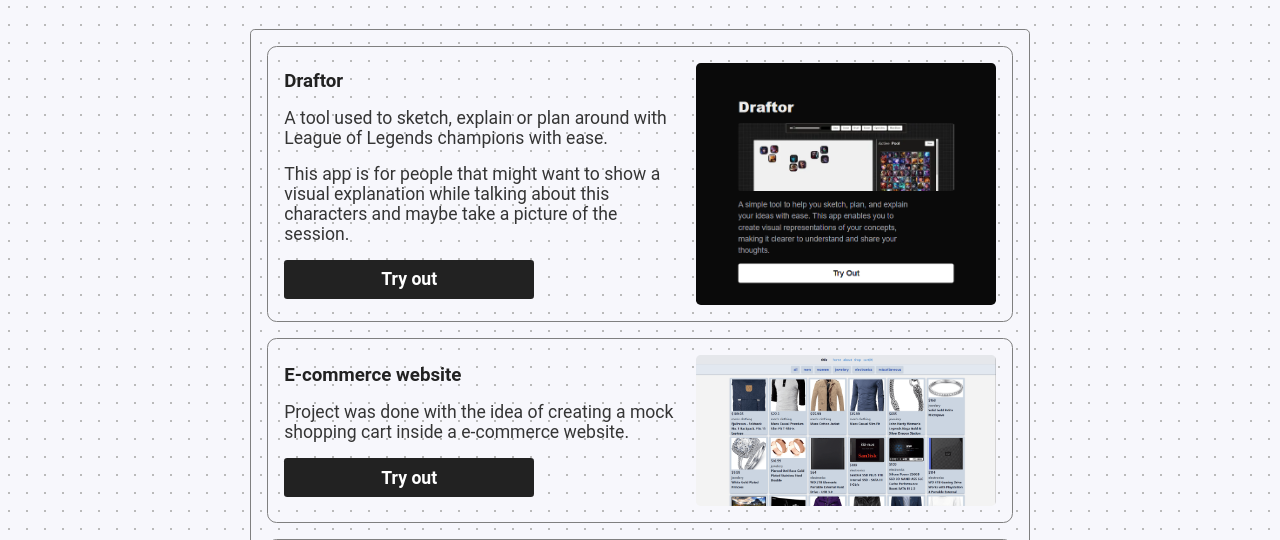
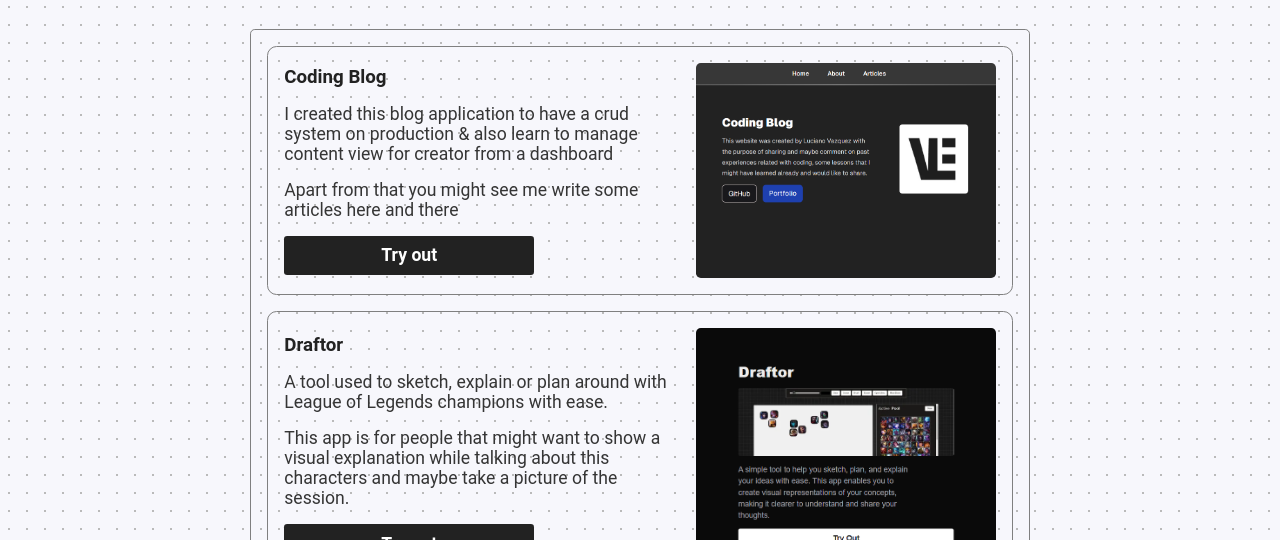
Before and after one commit to lucianoideh1/lucianoideh1.github.io, a plain HTML site: page index.html in a window 1280 px wide. Shown: the part 560-1100 px from the top of the page. Drawn offline with Linux system fonts and the light colour scheme.

Commit message:
add coding blog to the list

```diff
--- a/index.html
+++ b/index.html
@@ -48,6 +48,19 @@
                 <p>This are my latest projects</p>
             </div>
             <ul class="projects-list">
+                <li>
+                    <div class="project">
+                        <div class="project-text">
+                            <h3 class="project-title">
+                                Coding Blog
+                            </h3>
+                            <p class="project-description">I created this blog application to have a crud system on production & also learn to manage content view for creator from a dashboard </p>
+                            <p class="project-description">Apart from that you might see me write some articles here and there</p>
+                            <a class="try-out-link" rel="stylesheet" href="https://coding-blog-next.vercel.app/" target="_blank">Try out</a>
+                        </div>
+                        <img src="/assets/images/coding-blog-home.png" width="300" alt="blog website">
+                    </div>
+                </li>
                 <li>
                     <div class="project">
                         <div class="project-text">
```
Also changed, not shown: assets/images/coding-blog-home.png (added).
